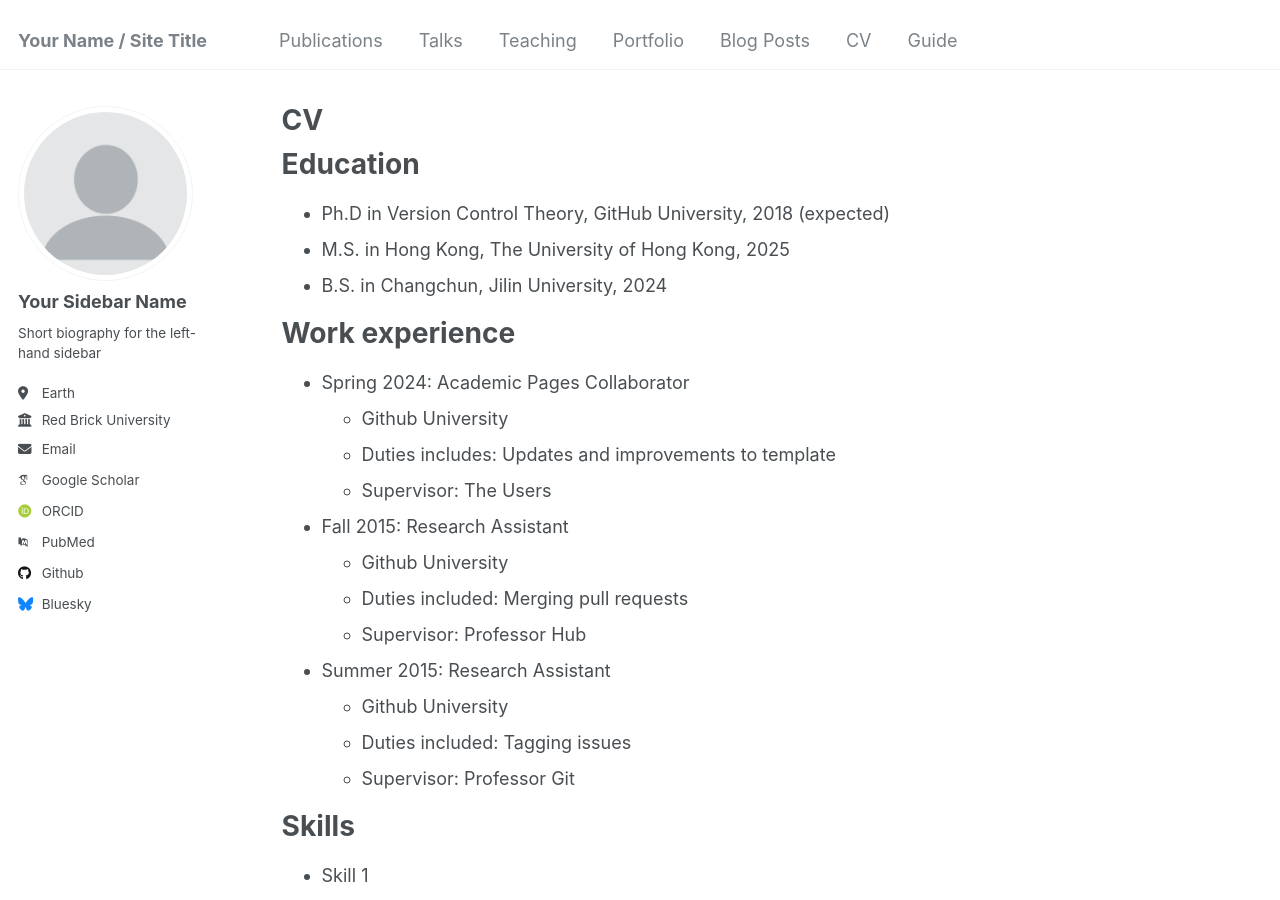
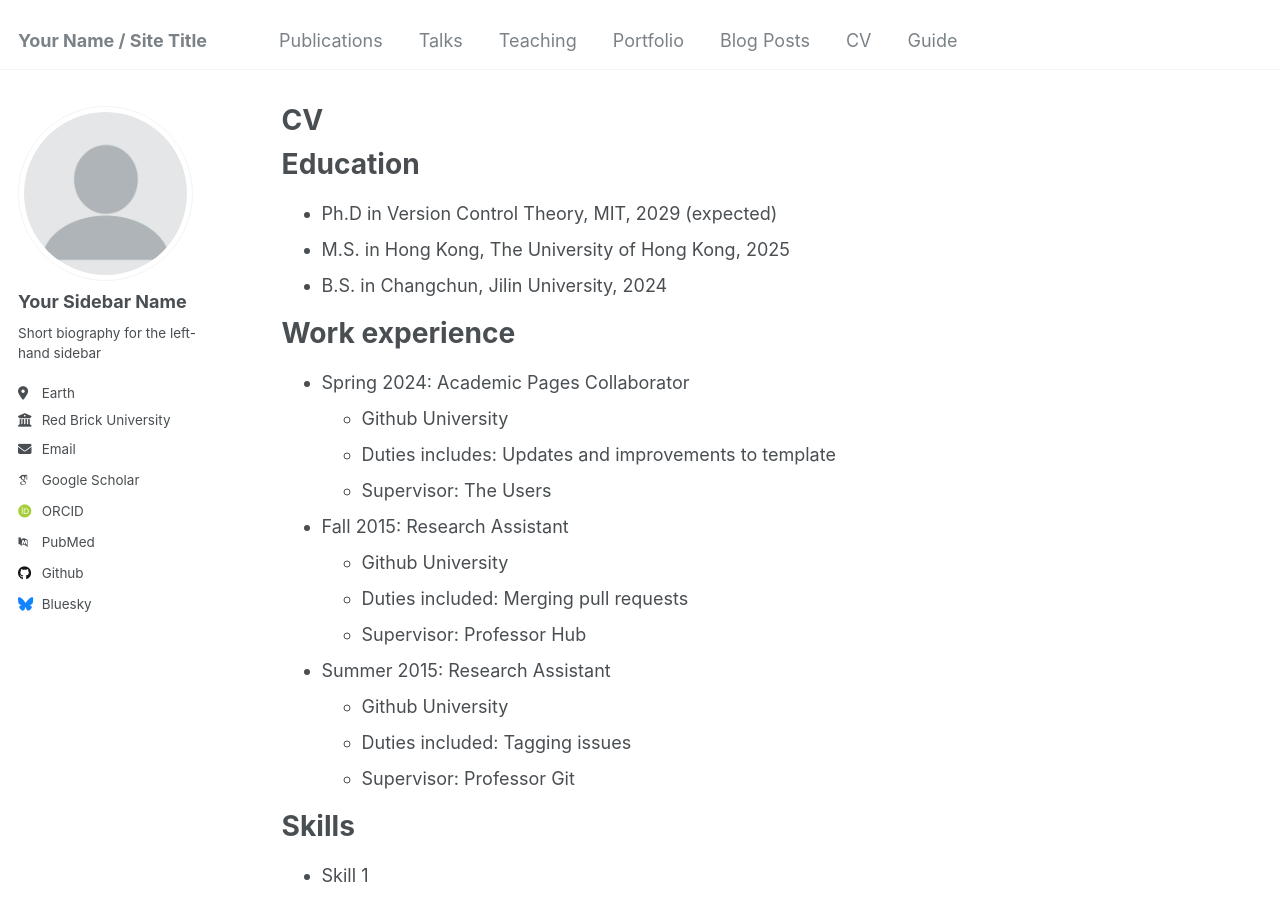
Before and after one commit to Tommy-Xin/Tommy-Xin.github.io, a Jekyll site: the page built from _pages/cv.md, in a window 1280 px wide and 900 px high. Built offline with Jekyll 4.4.1, drawn with Linux system fonts in a browser that asks for light colours; some web fonts are replaced.

Commit message:
annotation

```diff
--- a/_pages/cv.md
+++ b/_pages/cv.md
@@ -11,7 +11,7 @@
 
 Education
 ======
-* Ph.D in Version Control Theory, GitHub University, 2018 (expected)
+* Ph.D in Version Control Theory, MIT, 2029 (expected)
 * M.S. in Hong Kong, The University of Hong Kong, 2025
 * B.S. in Changchun, Jilin University, 2024
 
```
